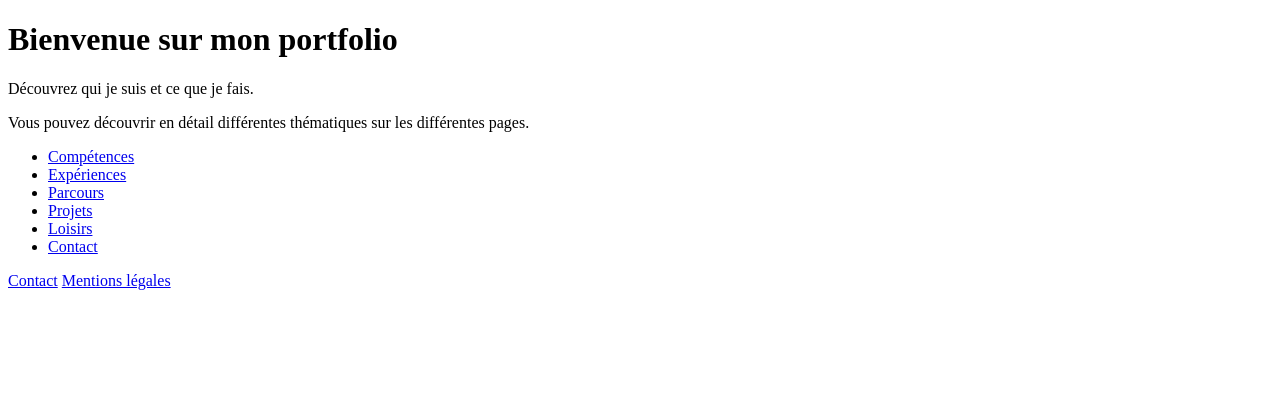
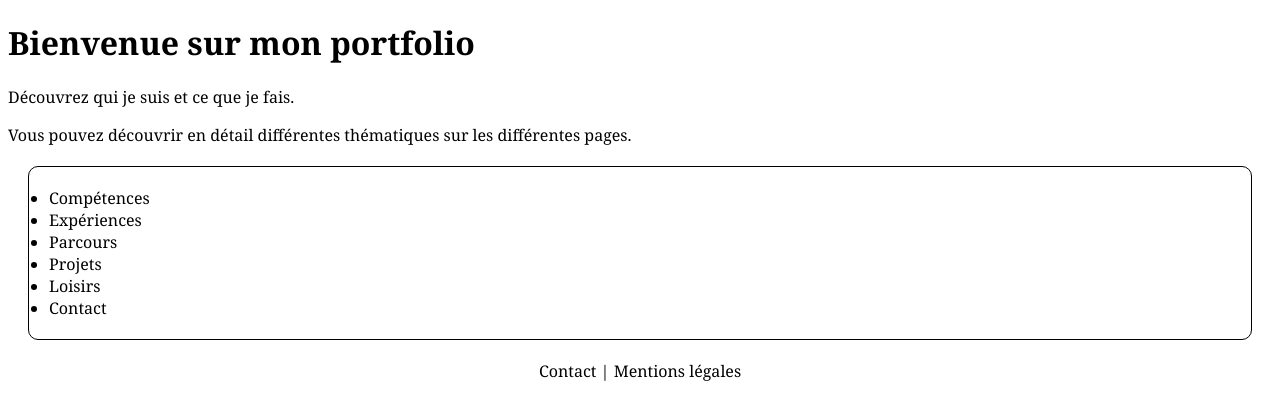
Before and after one commit to lalequemaeva/Portfolio, a plain HTML site: page index.html in a window 1280 px wide. Drawn offline with Linux system fonts and the light colour scheme; the site is published under a folder, as on GitHub Pages, so addresses that start at the root find nothing.

Commit message:
Update stylesheet links to relative paths

```diff
--- a/index.html
+++ b/index.html
@@ -3,8 +3,8 @@
   <head>
     <meta charset="UTF-8" />
     <title>Portfolio Maëva</title>
-    <link rel="stylesheet" href="/css/styleindex.css" />
-    <link rel="stylesheet" href="/css/stylelien.css" />
+    <link rel="stylesheet" href="./css/styleindex.css" />
+    <link rel="stylesheet" href="./css/stylelien.css" />
   </head>
 
   <body>
```
